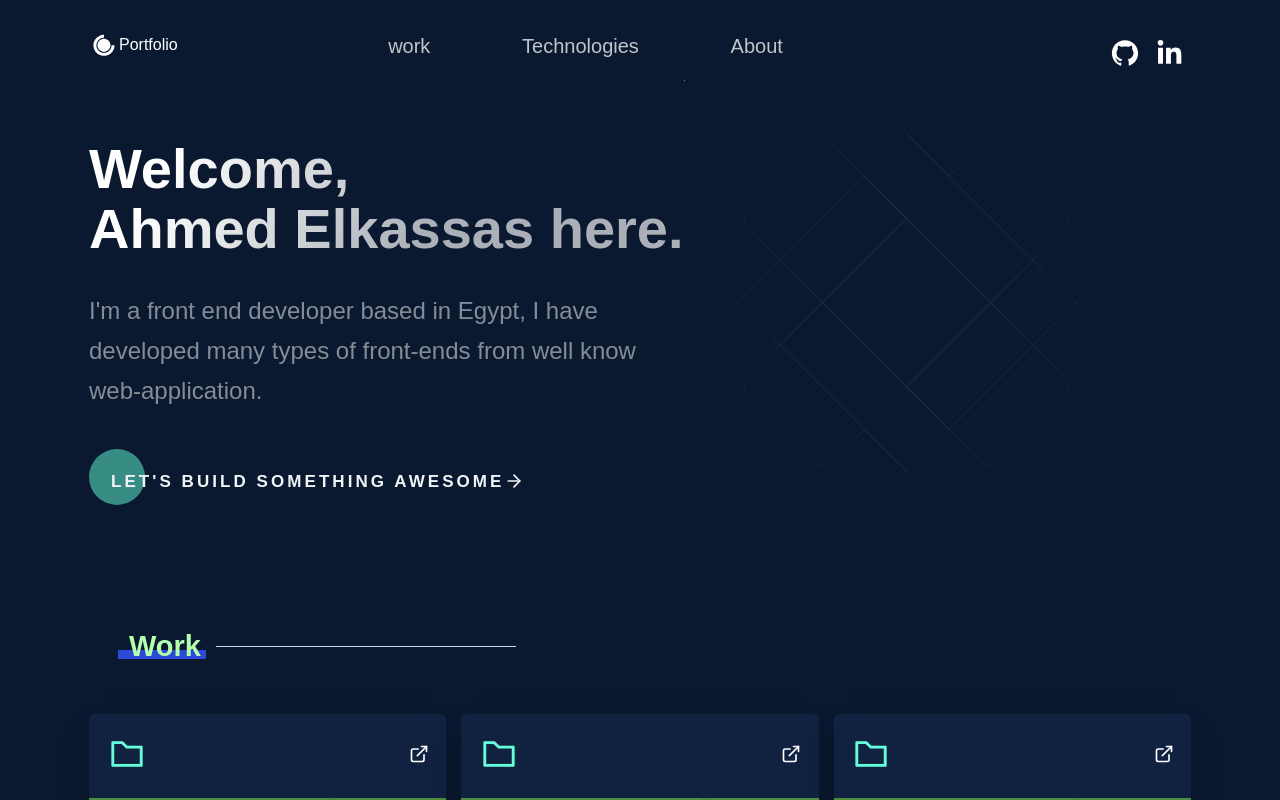
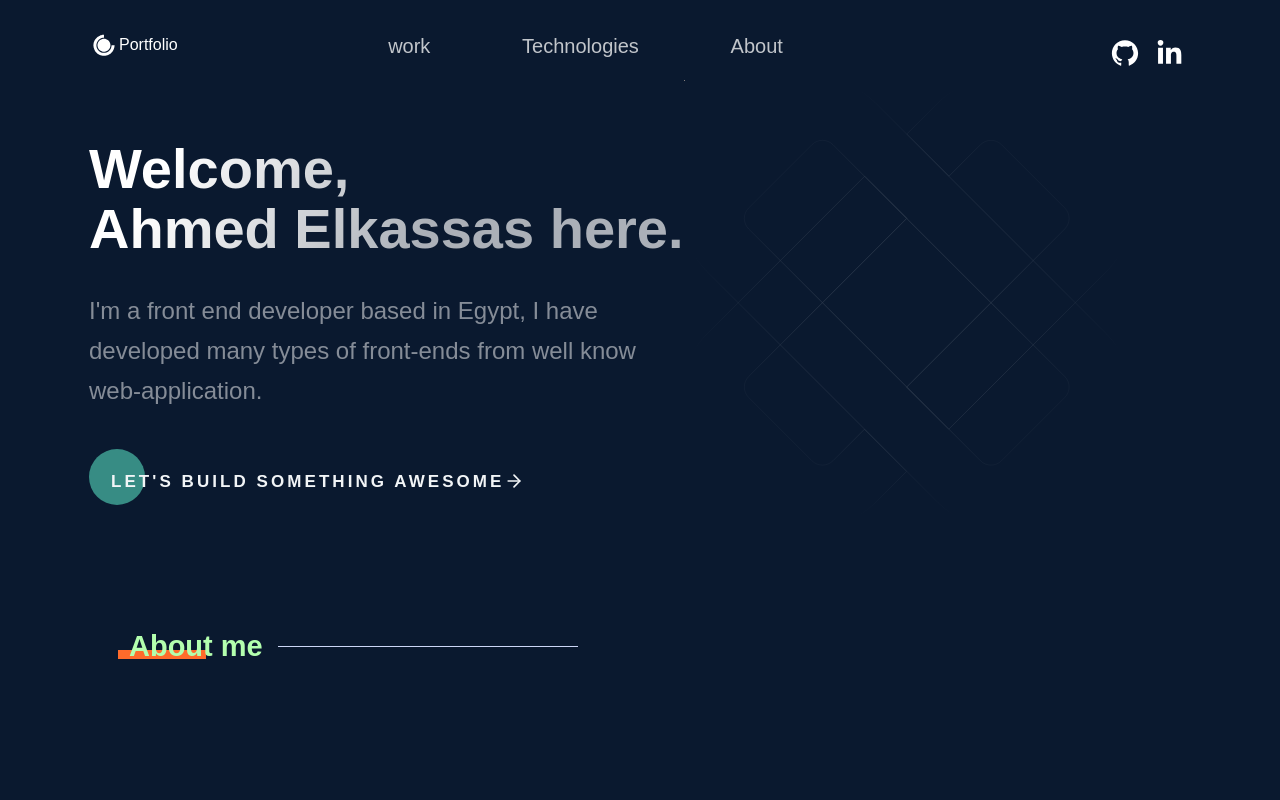
Before and after one commit to Ahmed-Elkassas/portfolio-with-nextjs, a Next.js app: page / in a window 1280 px wide. Shown: the top 800 px of the page. Built offline with nearby package versions, Linux system fonts and the light colour scheme; a web font is replaced by a local one.

Commit message:
Create about section

```diff
--- /dev/null
+++ b/components/about/About.js
@@ -0,0 +1,14 @@
+import React from 'react'
+import { MainSection, Title } from 'styles/global'
+
+const About = () => {
+  return (
+    <MainSection padding id="about">
+        <Title yellow>
+            About me
+        </Title>
+    </MainSection>
+  )
+}
+
+export default About
--- a/pages/index.js
+++ b/pages/index.js
@@ -4,6 +4,7 @@
 
 import { Section } from "styles/global";
 import  Works  from "components/works/Works";
+import About from "components/about/About";
 
 const Home = () => {
   return (
@@ -12,6 +13,7 @@
           <Hero />
           <BackgroundAnimation />
       </Section>
+      <About />
       <Works />
     </Layout>
   );
```
